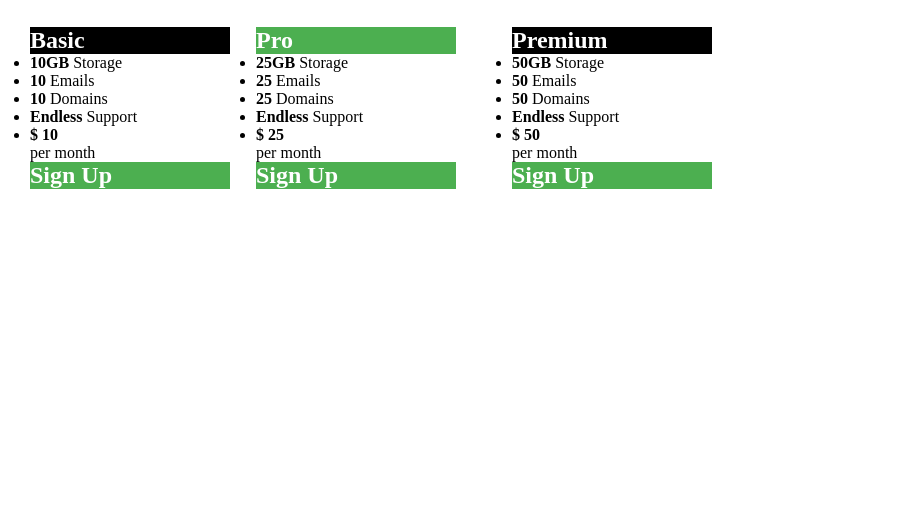
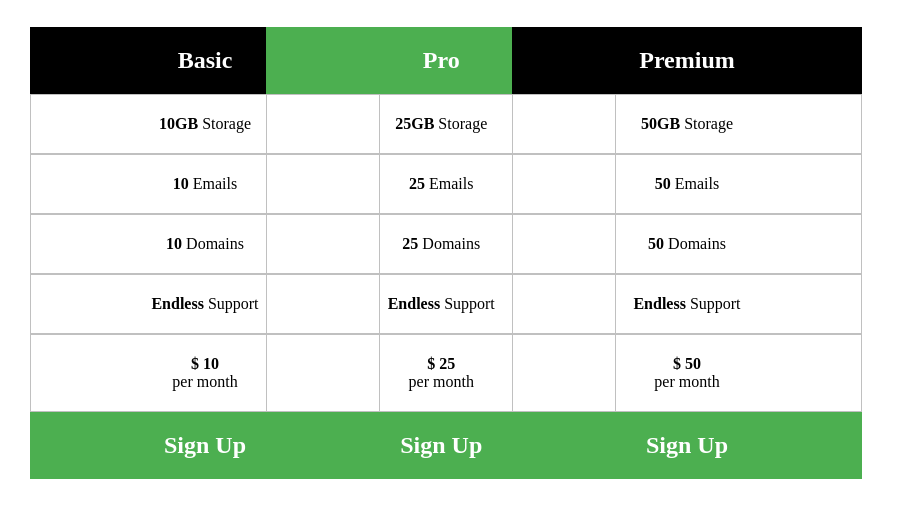
Before and after one commit to degemarps/trybe-bonus, a plain HTML site: page exercicio1-html-css/index.html in a window 1280 px wide. Shown: the part 110-628 px from the top of the page, without its empty margins (0-911 px from the left). Drawn offline with Linux system fonts and the light colour scheme.

Commit message:
Avanços nas estilizaçoes da pagina

```diff
--- a/exercicio1-html-css/index.html
+++ b/exercicio1-html-css/index.html
@@ -27,7 +27,9 @@
         <li><strong>$ 10</strong> <br> per month</li>
       </ul>
 
-      <h2 class="sign-up">Sign Up</h2>
+      <section class="sign-up">
+        <h2>Sign Up</h2>
+      </section>
     </section>
 
     <section id="pro">
@@ -41,7 +43,9 @@
         <li><strong>$ 25</strong> <br> per month</li>
       </ul>
 
-      <h2 class="sign-up">Sign Up</h2>
+      <section class="sign-up">
+        <h2>Sign Up</h2>
+      </section>
     </section>
 
     <section id="premium">
@@ -55,7 +59,9 @@
         <li><strong>$ 50</strong> <br> per month</li>
       </ul>
 
-      <h2 class="sign-up">Sign Up</h2>
+      <section class="sign-up">
+        <h2>Sign Up</h2>
+      </section>
     </section>
   </main>
 </body>
--- a/exercicio1-html-css/style.css
+++ b/exercicio1-html-css/style.css
@@ -12,42 +12,61 @@ main {
   margin-left: 30px;
 }
 
+ul, h2 {
+  text-align: center;
+  list-style: none;
+}
+
 #basic {
   position: absolute;
   display: inline;
-  width: 200px;
+  width: 350px;
 }
 
 #pro {
   position: absolute;
   display: inline;
-  width: 200px;
-  left: 20%;
+  width: 350px;
+  left: 20.8%;
 }
 
 #premium {
   position: absolute;
   display: inline;
-  width: 200px;
+  width: 350px;
   left: 40%;
 }
 
 #title-basic {
   background-color: black;
   color: white;
+  padding-top: 20px;
+  padding-bottom: 20px;
 }
 
 #title-pro {
   background-color: #4CAF50;
   color: white;
+  padding-top: 20px;
+  padding-bottom: 20px;
 }
 
 #title-premium {
   background-color: black;
   color: white;
+  padding-top: 20px;
+  padding-bottom: 20px;
 }
 
 .sign-up {
   background-color: #4CAF50;
   color: white;
+  padding-top: 20px;
+  padding-bottom: 20px;
 }
+
+ul li {
+  padding-top: 20px;
+  padding-bottom: 20px;
+  border: 1px solid silver;
+}
```
